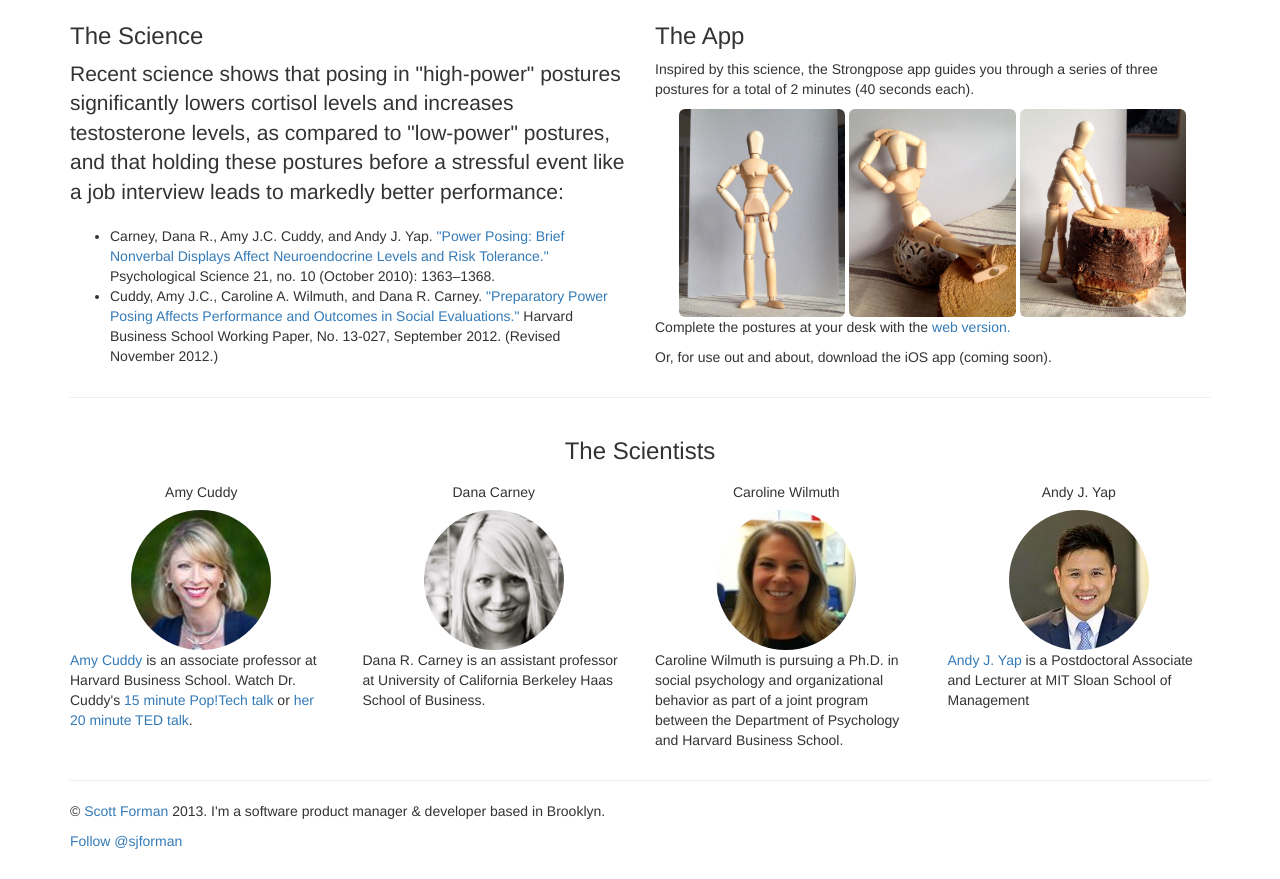
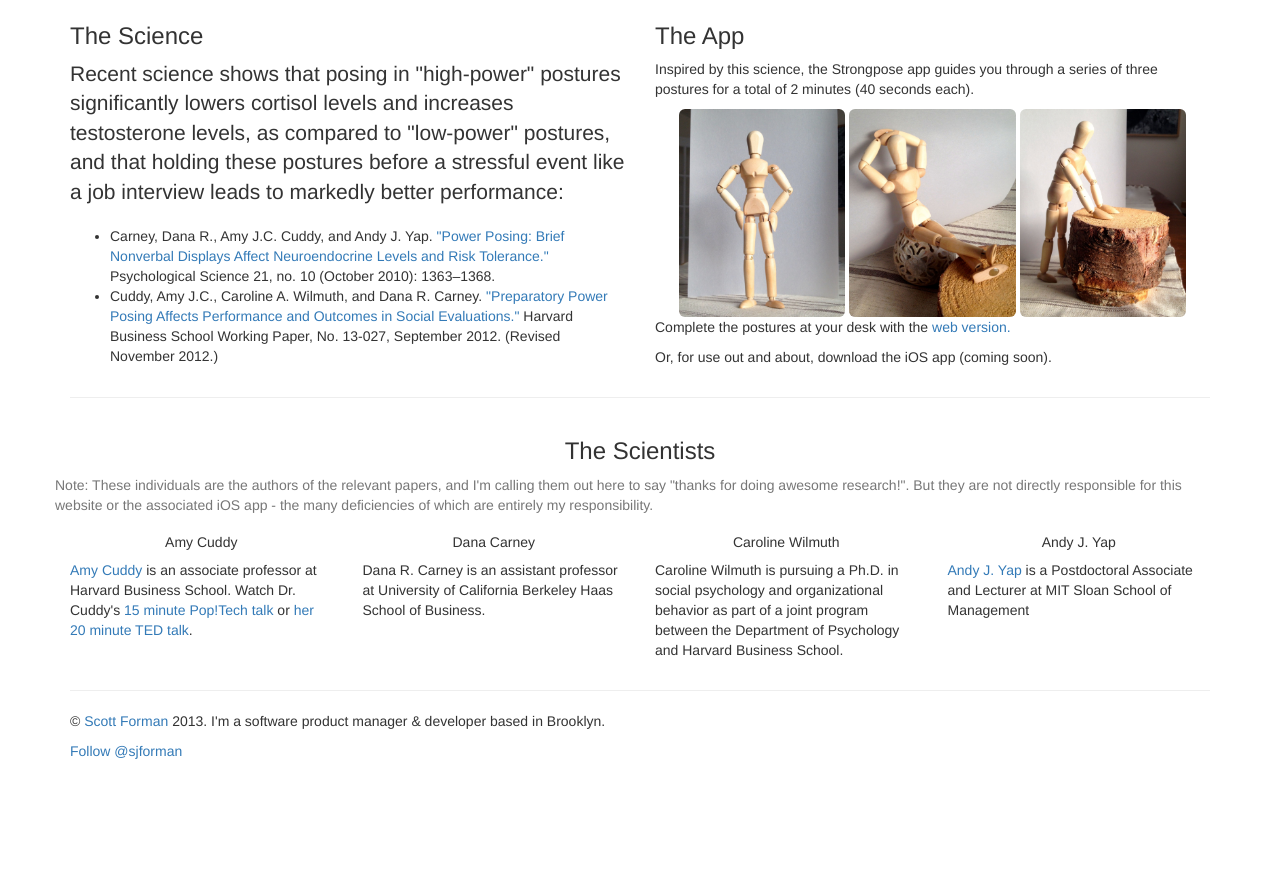
Before and after one commit to secondmonkey/strongpose, a plain HTML site: page index.html in a window 1280 px wide. Shown: the part 523-1402 px from the top of the page. After the commit the page ends 1312 px from the top, so only its background shows below. Drawn offline with nearby package versions, Linux system fonts and the light colour scheme.

Commit message:
softened to clarify attribution

```diff
--- a/index.html
+++ b/index.html
@@ -54,29 +54,32 @@
     <div class="row">
         <h3 class="text-center">The Scientists</h3>
 
+          <p class="text-muted">Note: These individuals are the authors of the relevant papers, and I'm calling them out here to say "thanks for doing awesome research!". But they are not directly responsible for this website or the associated iOS app - the many deficiencies of which are entirely my responsibility.</p>
+
               <div class="item col-lg-3">
                 <h5 class="text-center">Amy Cuddy</h5>
-                <img class="center-block img-circle" style="width: 140px; height :140px" src="./img/cuddy.jpg" alt="headshot of Dr. Cuddy"/>
+                <!--<img class="center-block img-circle" style="width: 140px; height :140px" src="./img/cuddy.jpg" alt="headshot of Dr. Cuddy"/>-->
                 <p><a href="http://www.hbs.edu/faculty/Pages/profile.aspx?facId=491042">Amy Cuddy</a> is an associate professor at Harvard Business School. Watch Dr. Cuddy's <a href="http://bit.ly/Hwt1hY'">15 minute Pop!Tech talk</a> or <a href="http://www.ted.com/talks/amy_cuddy_your_body_language_shapes_who_you_are.html">her 20 minute TED talk</a>.
               </div>
 
               <div class="item col-lg-3">
                 <h5 class="text-center">Dana Carney</h5>
-                <img class="center-block img-circle" style="width: 140px; height :140px" src="./img/carney.jpg" alt="headshot of Dr. Carney"/>
+                <!--<img class="center-block img-circle" style="width: 140px; height :140px" src="./img/carney.jpg" alt="headshot of Dr. Carney"/>-->
                 <p>Dana R. Carney is an assistant professor at University of California Berkeley Haas School of Business.</p>
               </div>
 
               <div class="item col-lg-3">
                 <h5 class="text-center">Caroline Wilmuth</h5>
-                <img class="center-block img-circle" style="width: 140px; height :140px" src="./img/wilmuth.jpg" alt="headshot of Caroline Wilmuth"/>
+                <!--<img class="center-block img-circle" style="width: 140px; height :140px" src="./img/wilmuth.jpg" alt="headshot of Caroline Wilmuth"/>-->
                 <p>Caroline Wilmuth is pursuing a Ph.D. in social psychology and organizational behavior as part of a joint program between the Department of Psychology and Harvard Business School.</p>
               </div>
 
               <div class="item col-lg-3">
                 <h5 class="text-center">Andy J. Yap</h5>
-                <img class="center-block img-circle" style="width: 140px; height :140px" src="./img/yap.jpg" alt="headshot of Dr. Yap"/>
+                <!--<img class="center-block img-circle" style="width: 140px; height :140px" src="./img/yap.jpg" alt="headshot of Dr. Yap"/>-->
                 <p><a href="http://www.andyjyap.com/">Andy J. Yap</a> is a Postdoctoral Associate and Lecturer at MIT Sloan School of Management</p>
               </div>
+
       </div>
 
     <hr>
```
